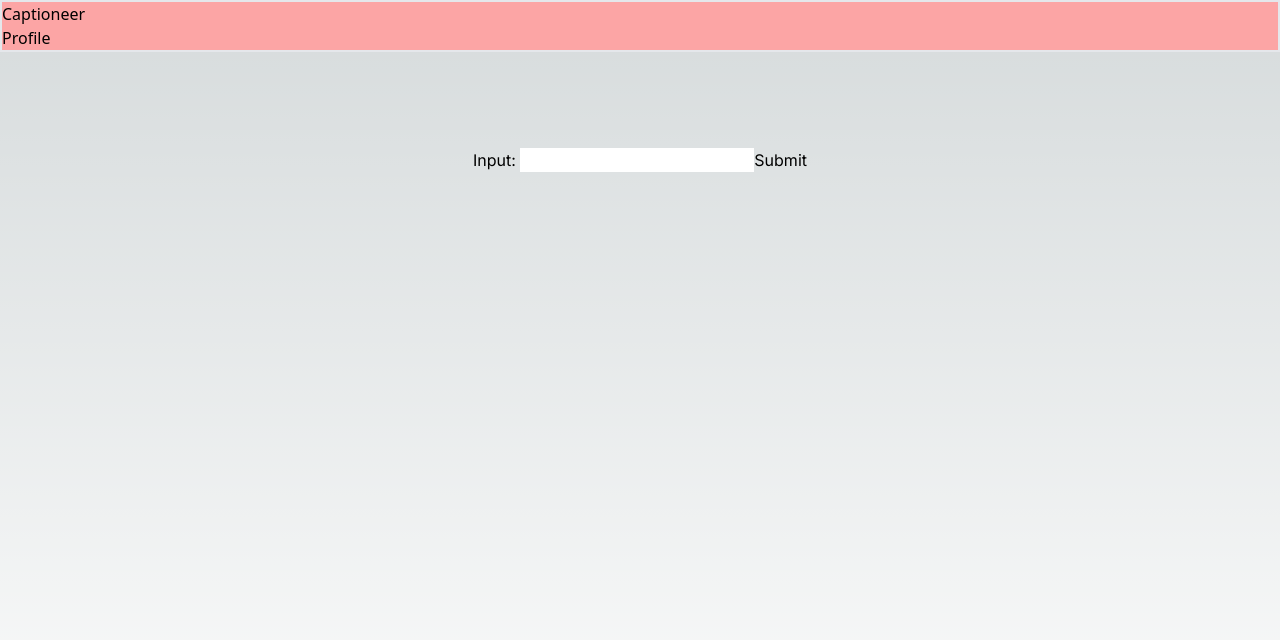
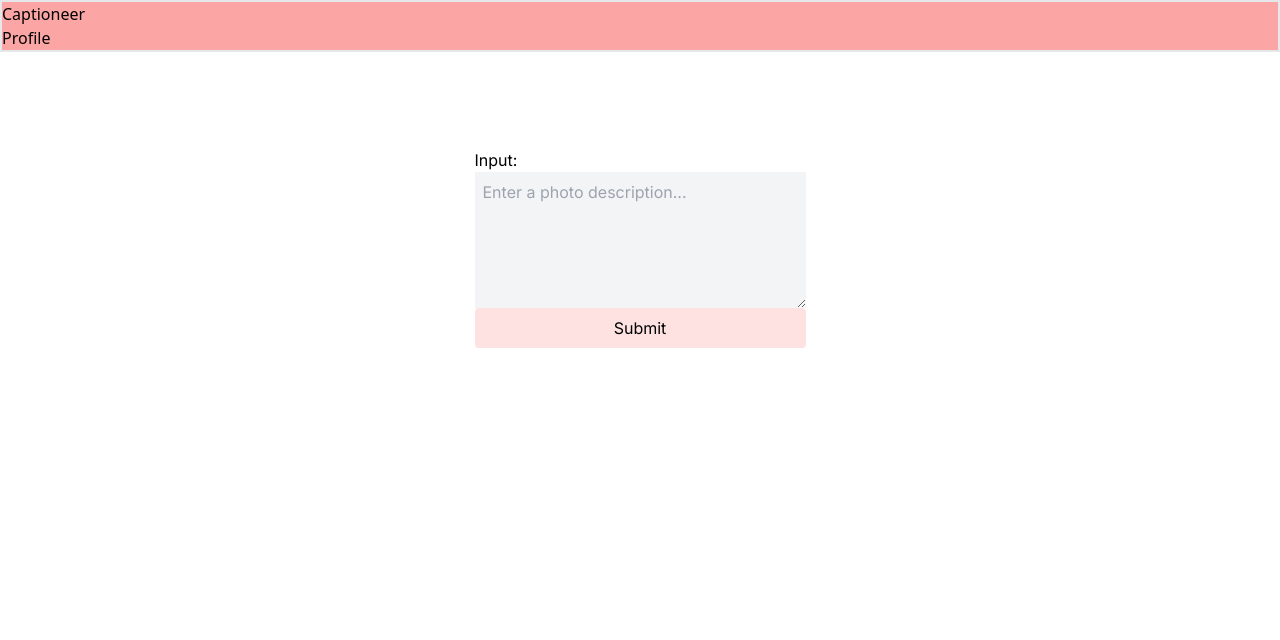
Before and after one commit to demirsergen/prompting, a Next.js app: page / in a window 1280 px wide. Shown: the top 640 px of the page. Built offline with nearby package versions, Linux system fonts and the light colour scheme.

Commit message:
create working prototype

```diff
--- /dev/null
+++ b/openai.js
@@ -0,0 +1,6 @@
+import { Configuration, OpenAIApi } from 'openai';
+
+const configuration = new Configuration({
+  apiKey: process.env.NEXT_PUBLIC_OPENAI_KEY,
+});
+export const openai = new OpenAIApi(configuration);
--- a/package.json
+++ b/package.json
@@ -12,6 +12,7 @@
     "eslint": "8.39.0",
     "eslint-config-next": "13.3.4",
     "next": "13.3.4",
+    "openai": "^3.2.1",
     "react": "18.2.0",
     "react-dom": "18.2.0"
   },
--- /dev/null
+++ b/src/components/Response.jsx
@@ -0,0 +1,7 @@
+import React from 'react';
+
+const Response = ({ response }) => {
+  return <p>{response}</p>;
+};
+
+export default Response;
--- /dev/null
+++ b/src/pages/api/get-prompt-response.js
@@ -0,0 +1,24 @@
+import { openai } from '../../../openai';
+
+export default async function getPromptResponse(req, res) {
+  const { input } = req.body;
+
+  const response = await openai.createCompletion({
+    model: 'text-davinci-003',
+    prompt: `You are helping people write better captions for their Instagram posts.
+    They will give you a description of the photo and information about the feel, vibe and the message they want to convey
+    and you will return the caption. Limit the character count to max = 125.
+     Description of the photo:${input}`,
+    temperature: 0.7,
+    max_tokens: 150,
+    top_p: 1,
+    frequency_penalty: 0,
+    presence_penalty: 0,
+  });
+
+  const text = response.data?.choices?.[0].text;
+  if (text === undefined) {
+    throw new Error('No result.');
+  }
+  res.status(200).json({ result: text });
+}
--- a/src/pages/index.js
+++ b/src/pages/index.js
@@ -1,6 +1,6 @@
-import Image from 'next/image';
 import { Inter } from 'next/font/google';
 import { useState } from 'react';
+import Response from '@/components/Response';
 
 const inter = Inter({ subsets: ['latin'] });
 
@@ -8,26 +8,47 @@ export default function Home() {
   const [input, setInput] = useState('');
   const [response, setResponse] = useState('');
 
-  const handleSubmit = (e) => {
+  const handleSubmit = async (e) => {
     e.preventDefault();
-    alert(input);
-    setInput('');
+
+    const response = await fetch('/api/get-prompt-response', {
+      method: 'POST',
+      headers: {
+        'Content-Type': 'application/json',
+      },
+      body: JSON.stringify({ input }),
+    });
+    const { result } = await response.json();
+    setResponse(result);
   };
+
   return (
     <main
-      className={`flex min-h-screen flex-col items-center justify-between p-24 ${inter.className}`}
+      className={`flex min-h-screen flex-col items-center p-24 gap-4 ${inter.className}`}
     >
-      <form onSubmit={handleSubmit}>
+      <form
+        action="POST"
+        onSubmit={handleSubmit}
+        className="flex flex-col"
+      >
         <label htmlFor="input">Input: </label>
-        <input
+        <textarea
           type="text"
           id="input"
+          className="bg-gray-100 p-2"
           value={input}
+          cols={30}
+          rows={5}
           onChange={(e) => setInput(e.target.value)}
+          placeholder="Enter a photo description..."
         />
-        <input type="submit" value="Submit" />
+        <input
+          type="submit"
+          value="Submit"
+          className="bg-red-100 rounded p-2"
+        />
       </form>
-      <p>{response}</p>
+      <Response response={response} />
     </main>
   );
 }
--- a/src/styles/globals.css
+++ b/src/styles/globals.css
@@ -1,27 +1,3 @@
 @tailwind base;
 @tailwind components;
 @tailwind utilities;
-
-:root {
-  --foreground-rgb: 0, 0, 0;
-  --background-start-rgb: 214, 219, 220;
-  --background-end-rgb: 255, 255, 255;
-}
-
-@media (prefers-color-scheme: dark) {
-  :root {
-    --foreground-rgb: 255, 255, 255;
-    --background-start-rgb: 0, 0, 0;
-    --background-end-rgb: 0, 0, 0;
-  }
-}
-
-body {
-  color: rgb(var(--foreground-rgb));
-  background: linear-gradient(
-      to bottom,
-      transparent,
-      rgb(var(--background-end-rgb))
-    )
-    rgb(var(--background-start-rgb));
-}
```
Also changed, not shown: 1 other file (tests, documents, lock files or other folders).
